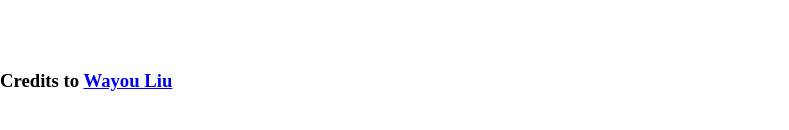
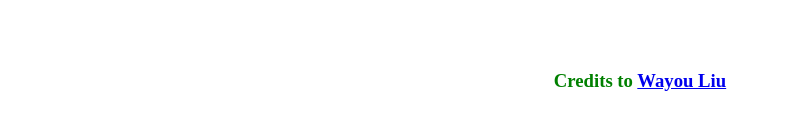
Before and after one commit to heyjonas/heyjonas.github.io, a plain HTML site: page index.html in a window 1280 px wide. Shown: the part 220-350 px from the top of the page, without its empty margins (0-789 px from the left). Drawn offline with Linux system fonts and the light colour scheme.

Commit message:
Update index.css

```diff
--- a/index.css
+++ b/index.css
@@ -24,6 +24,11 @@ html, body {
   display: none;
 }
 
+.credits {
+  color: green;
+  text-decoration: none;
+  text-align: center;
+}
 
 /* Offline page */
 
```
